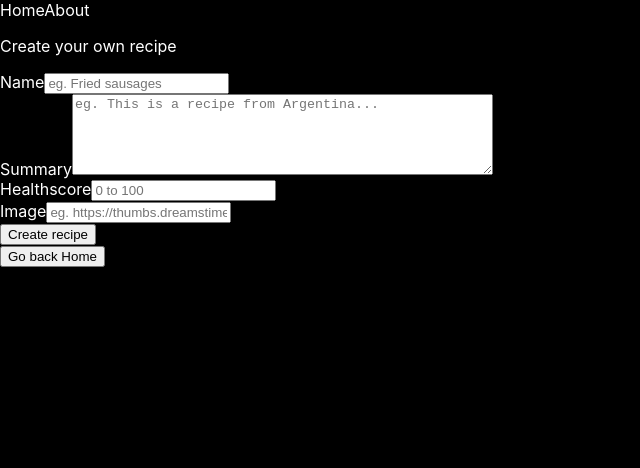
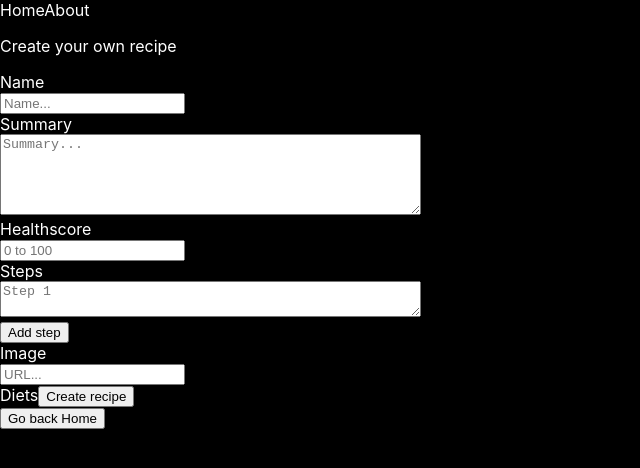
Before and after one commit to gastondvoskin/PI-food, a React (Create React App) app in the folder client/: page /form in a window 1280 px wide. Shown: the top 468 px of the page, without its empty margins (0-640 px from the left). Built offline with nearby package versions, Linux system fonts and the light colour scheme.

Commit message:
Added steps to Form.jsx. Local state mapped to render que quantity of texareas according to the times the button Add step was clicked.

```diff
--- a/client/src/components/Form/Form.jsx
+++ b/client/src/components/Form/Form.jsx
@@ -4,22 +4,29 @@
 import { useDispatch, useSelector } from "react-redux";
 import { Link } from "react-router-dom";
 
+
+
 const Form = () => {
+
     const dispatch = useDispatch();
 
     const diets = useSelector((state) => state.diets);
 
+
+    // local state
     const initialState = {
         name: '',
         summary: '',
         healthscore: '',
         image: '',
-        steps: ["step example"],        // hardcodeado. Modificar. Cambiar back para que no sea más un array, sino string.
+        steps: [''],        // new  -------------------------------- STEPS
         diets: [],
     };
 
     const [dataToCreateRecipe, setDataToCreateRecipe] = useState(initialState);
 
+
+    // general inputs handler
     const handleChange = (event) => {
         const { name, value } = event.target;
         setDataToCreateRecipe({
@@ -28,6 +35,29 @@
         });
     };
 
+
+    // steps input handler
+    const handleStepsChange = (event) => {              // new -------------------------------- STEPS
+        const { id, value } = event.target;
+        const idParsed = Number(id);
+
+        setDataToCreateRecipe({
+            ...dataToCreateRecipe,
+            steps: [...dataToCreateRecipe.steps.slice(0, idParsed), value, ...dataToCreateRecipe.steps.slice(idParsed + 1)]
+        });
+    };
+
+
+    // addStep button handler
+    const handleAddStep = () => {
+        setDataToCreateRecipe({
+            ...dataToCreateRecipe,
+            steps: [...dataToCreateRecipe.steps, ""]      // adds an empty element to steps
+        });
+    };
+
+
+    // diets input handler
     const handleDietsChange = (event) => {
         const { name, checked } = event.target;
         if (checked) {
@@ -43,6 +73,8 @@
         };
     };
 
+
+    // submitting form handler (create recipe button)
     const handleSubmit = (event) => {
         event.preventDefault();
         // logica: dispatch createRecipe pasándole un objeto con toda la info
@@ -59,27 +91,30 @@
                 <p>Create your own recipe</p>
 
                 <label htmlFor="name">Name</label>
+                <br />
                 <input
                     name="name"
                     type="text"
                     value={dataToCreateRecipe.name}
                     onChange={handleChange}
-                    placeholder="eg. Fried sausages">
+                    placeholder="Name...">
                 </input>
                 <br />
 
                 <label htmlFor="summary">Summary</label>
+                <br />
                 <textarea
                     name="summary"
                     value={dataToCreateRecipe.summary}
                     onChange={handleChange}
-                    placeholder="eg. This is a recipe from Argentina..."
+                    placeholder="Summary..."
                     rows="5"
                     cols="50">
                 </textarea>
                 <br />
 
                 <label htmlFor="healthscore">Healthscore</label>
+                <br />
                 <input
                     name="healthscore"
                     type="number"
@@ -89,26 +124,53 @@
                 </input>
                 <br />
 
-                {/* <label htmlFor="steps">Steps</label>
-                <textarea
-                    name="steps"
-                    value={dataToCreateRecipe.steps}
-                    onChange={handleChange}
-                    placeholder="eg. Firts prepare the sausages..."
-                    rows="5"
-                    cols="50">
-                </textarea>
-                <br /> */}
+
+
+                <label htmlFor="steps">Steps</label>            {/* -------------------------------- STEPS */}
+                <br />
+
+                {
+                    dataToCreateRecipe.steps.map((step, index) => {
+                        return (
+                            <div key={index}>
+                                <textarea
+                                    id={index}
+                                    value={step}
+                                    onChange={handleStepsChange}
+                                    placeholder={`Step ${index + 1}`}
+                                    rows="2"
+                                    cols="50">
+                                </textarea>
+                                <br />
+                            </div>
+                        )
+                    })
+                }
+
+
+                <button
+                    type="button"
+                    onClick={handleAddStep}>
+                    Add step
+                </button>
+                <br />
+
+
+
+
 
                 <label htmlFor="image">Image</label>
+                <br />
                 <input
                     name="image"
                     value={dataToCreateRecipe.image}
                     onChange={handleChange}
-                    placeholder="eg. https://thumbs.dreamstime.com/b/boiled-sausages-basil-isolated-white-background-boiled-sausages-basil-isolated-white-background-147745454.jpg">
+                    placeholder="URL...">
                 </input>
                 <br />
 
+
+                <label htmlFor="diets">Diets</label>
                 {
                     diets.map((diet, index) => {
                         return (
@@ -137,6 +199,8 @@
     );
 };
 
+
+
 export default Form;
 
 // a futuro agregar validaciones
```
Also changed, not shown: client/src/components/Home/Home.jsx (+0 -14 lines), 2 other files (tests, documents, lock files or other folders).
